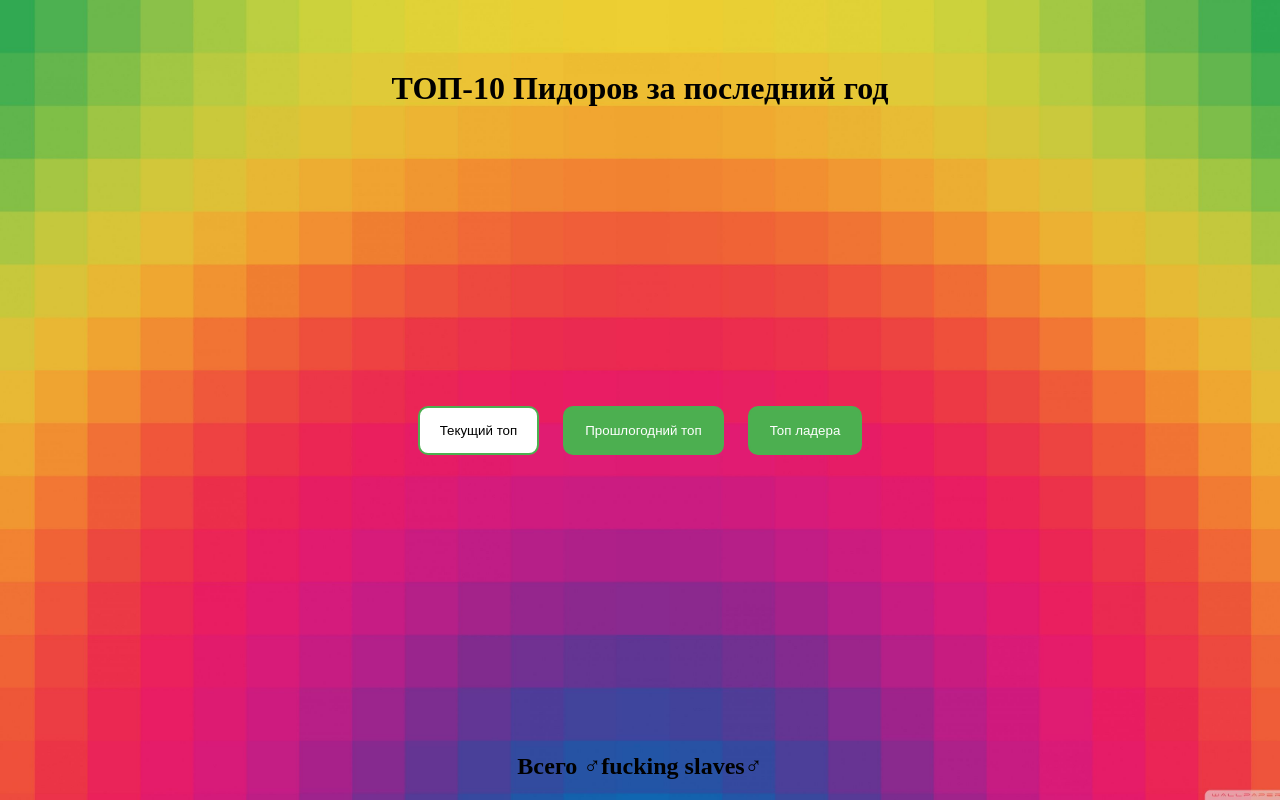
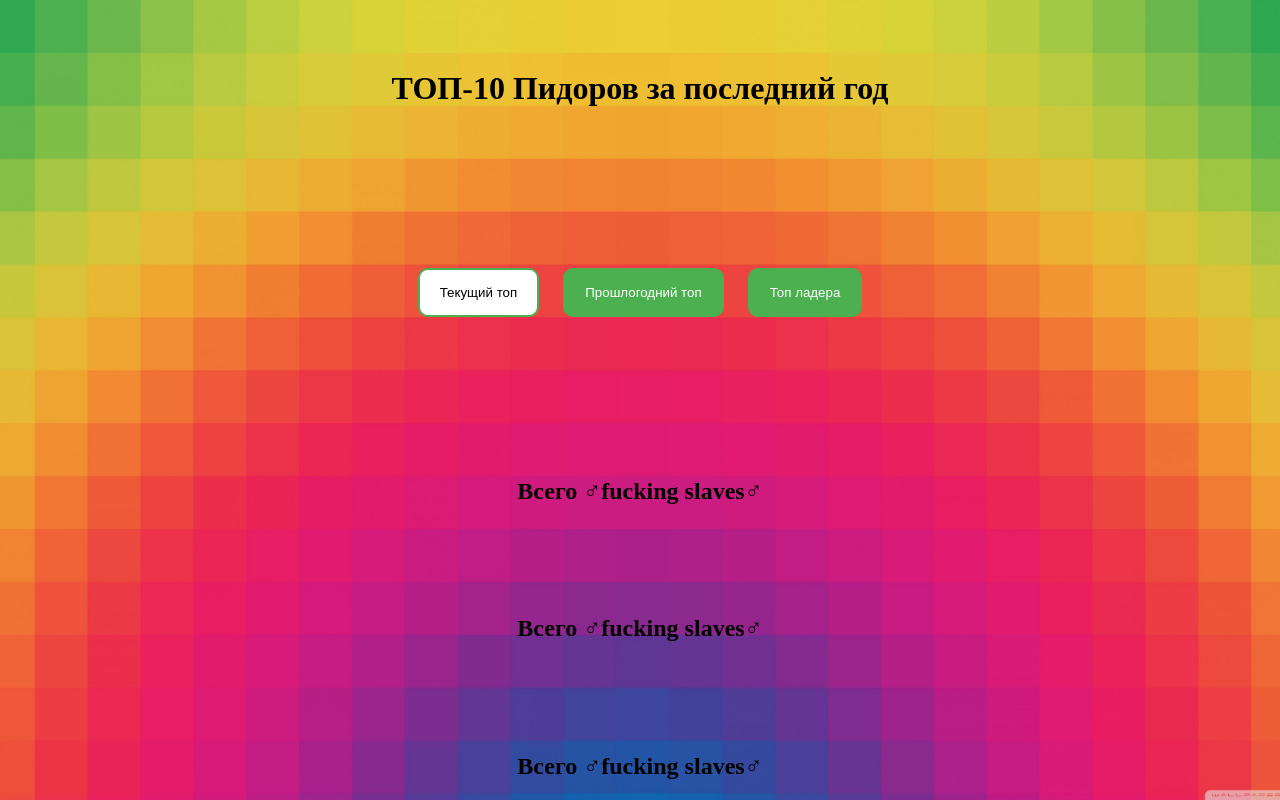
Before and after one commit to qerdcv/p-bot, a Python web app: template pidorbot/client/templates/index.jinja2 in a window 1280 px wide. Run offline with Jinja, Linux system fonts and the light colour scheme; the template is opened without the code that fills it, so the values that code supplies are empty.

Commit message:
Update templates

```diff
--- a/pidorbot/client/templates/index.jinja2
+++ b/pidorbot/client/templates/index.jinja2
@@ -33,6 +33,8 @@
             </div>
         </div>
         <h2 class="footer">Всего ♂fucking slaves♂ {{ chat_stat.in_game_cnt }}</h2>
+        <h2 class="footer">Всего ♂fucking slaves♂ {{ chat_stat.in_game_cnt }}</h2>
+        <h2 class="footer">Всего ♂fucking slaves♂ {{ chat_stat.in_game_cnt }}</h2>
     </div>
 </body>
 </html>
```
